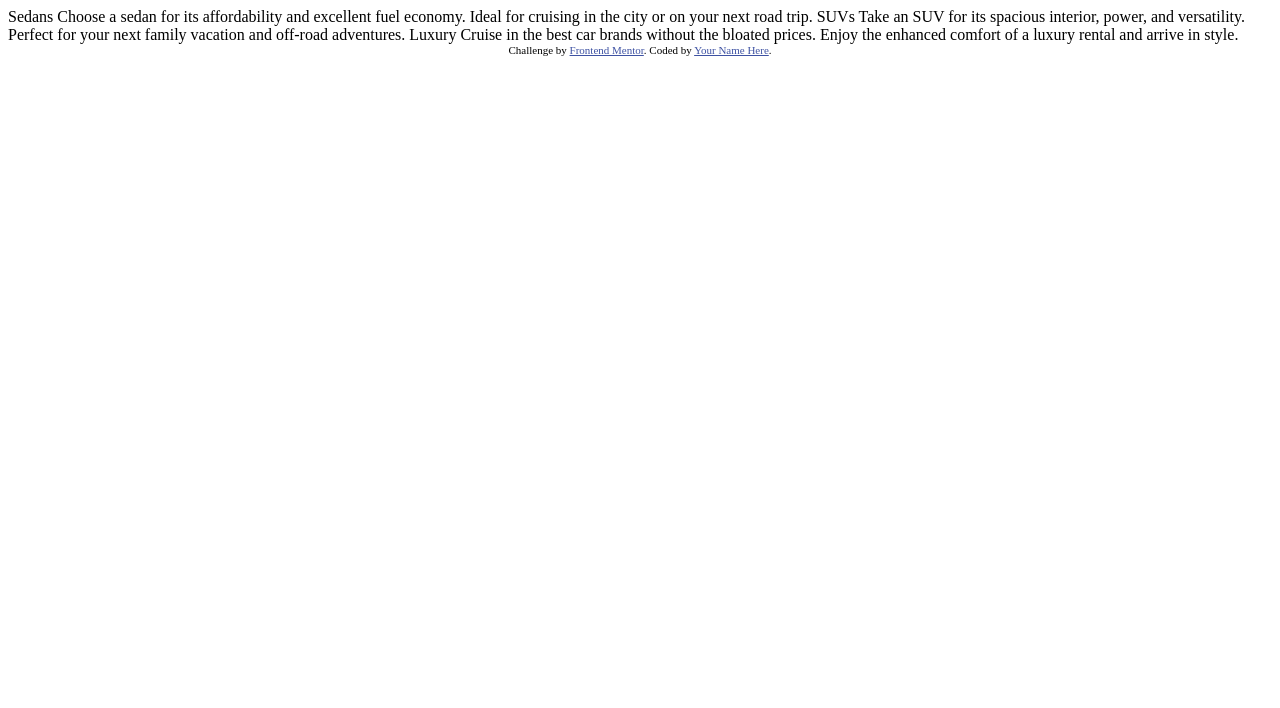
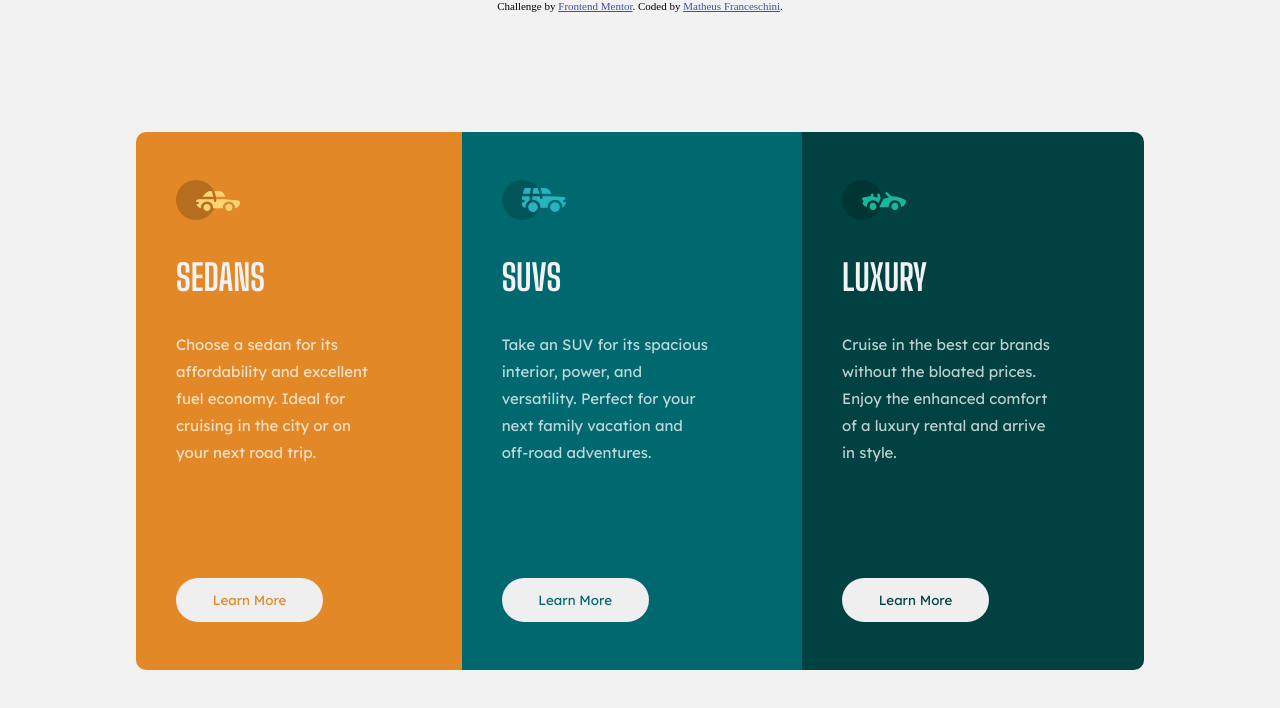
Before and after one commit to M4tprog/3-column-preview-card-component, a plain HTML site: page index.html in a window 1280 px wide. Drawn offline with Linux system fonts and the light colour scheme.

Commit message:
Finished project

```diff
--- /dev/null
+++ b/css/style.css
@@ -0,0 +1,134 @@
+@import url('https://fonts.googleapis.com/css2?family=Big+Shoulders+Display:wght@700&family=Lexend+Deca&display=swap');
+
+:root {
+    --bright-orange: hsl(31, 77%, 52%);
+    --dark-cyan: hsl(184, 100%, 22%);
+    --very-dark-cyan: hsl(179, 100%, 13%);
+    --transparent-white: hsla(0, 0%, 100%, 0.75);
+    --very-light-gray: hsl(0, 0%, 95%);
+}
+
+* {
+    margin: 0;
+    padding: 0;
+    box-sizing: border-box;
+}
+
+body {
+    background-color: var(--very-light-gray);
+}
+
+.container {
+    width: 1008px;
+    height: 536px;
+    display: grid;
+    grid-template-columns: auto auto auto;
+    position: absolute;
+    top: 50%;
+    left: 50%;
+    transform: translate(-50%, -50%);
+}
+
+.sedans-container {
+    background-color: var(--bright-orange);
+    border-radius: 10px 0 0 10px;
+}
+
+.suv-container {
+    background-color: var(--dark-cyan);
+}
+
+.luxury-container {
+    background-color: var(--very-dark-cyan);
+    border-radius: 0 10px 10px 0;
+}
+
+.category {
+    padding: 48px 40px;
+}
+
+.title {
+    font-family: 'Big Shoulders Display', cursive;
+    font-weight: 700;
+    color: var(--very-light-gray);
+    text-transform: uppercase;
+    margin: 32px 0;
+    font-size: 36px;
+}
+
+.description {
+    font-family: 'Lexend Deca', sans-serif;
+    font-weight: 400;
+    color: var(--transparent-white);
+    font-size: 15px;
+    line-height: 180%;
+}
+
+.btn-learn {
+    margin: 112px 0 0;
+    min-width: 147px;
+    min-height: 44px;
+    border: none;
+    outline: none;
+    cursor: pointer;
+    border-radius: 40px;
+    font-family: 'Lexend Deca', sans-serif;
+    font-weight: 400;
+    transition: .2s;
+}
+
+.btn-sedan {
+    color: var(--bright-orange)
+}
+
+.btn-sedan:hover {
+    color: var(--very-light-gray);
+    background-color: var(--bright-orange);
+    border: 2px solid var(--very-light-gray);
+}
+
+.btn-suv {
+    color: var(--dark-cyan)
+}
+
+.btn-suv:hover {
+    color: var(--very-light-gray);
+    background-color: var(--dark-cyan);
+    border: 2px solid var(--very-light-gray);
+}
+
+.btn-luxury {
+    color: var(--very-dark-cyan)
+}
+
+.btn-luxury:hover {
+    color: var(--very-light-gray);
+    background-color: var(--very-dark-cyan);
+    border: 2px solid var(--very-light-gray);
+}
+
+@media screen and (max-width: 375px){
+
+    .container{
+        display: grid;
+        grid-column: auto;
+        grid-template-columns: auto;
+        max-width: 80%;
+    }
+
+    .category{
+        height: 460px;
+    }
+
+    .sedans-container{
+        border-radius: 10px 10px 0 0;
+    }
+
+    .luxury-container{
+        border-radius: 0 0 10px 10px;
+    }
+
+    .btn-learn{
+        margin: 40px 0;
+    }
+}
--- a/index.html
+++ b/index.html
@@ -1,36 +1,84 @@
 <!DOCTYPE html>
 <html lang="en">
+
 <head>
   <meta charset="UTF-8">
-  <meta name="viewport" content="width=device-width, initial-scale=1.0"> <!-- displays site properly based on user's device -->
+  <meta name="viewport" content="width=device-width, initial-scale=1.0">
+  <!-- displays site properly based on user's device -->
 
   <link rel="icon" type="image/png" sizes="32x32" href="./images/favicon-32x32.png">
 
   <title>Frontend Mentor | 3-column preview card component</title>
 
+  <link rel="stylesheet" href="css/style.css">
   <!-- Feel free to remove these styles or customise in your own stylesheet 👍 -->
   <style>
-    .attribution { font-size: 11px; text-align: center; }
-    .attribution a { color: hsl(228, 45%, 44%); }
+    .attribution {
+      font-size: 11px;
+      text-align: center;
+    }
+
+    .attribution a {
+      color: hsl(228, 45%, 44%);
+    }
   </style>
 </head>
+
 <body>
-
-  Sedans
-  Choose a sedan for its affordability and excellent fuel economy. Ideal for cruising in the city
-  or on your next road trip.
-
-  SUVs
-  Take an SUV for its spacious interior, power, and versatility. Perfect for your next family vacation
-  and off-road adventures.
-
-  Luxury
-  Cruise in the best car brands without the bloated prices. Enjoy the enhanced comfort of a luxury
-  rental and arrive in style.
-
   <div class="attribution">
     Challenge by <a href="https://www.frontendmentor.io?ref=challenge" target="_blank">Frontend Mentor</a>.
-    Coded by <a href="#">Your Name Here</a>.
+    Coded by <a href="https://github.com/M4tprog" target="_blank">Matheus Franceschini</a>.
+  </div>
+  <div class="container">
+    <div class="sedans-container category">
+      <img src="images/icon-sedans.svg" alt="Sedans">
+      <h1 class="title">
+        sedans
+      </h1>
+      <p class="description">
+        Choose a sedan for its <br>
+        affordability and excellent <br>
+        fuel economy. Ideal for <br>
+        cruising in the city or on <br>
+        your next road trip.
+      </p>
+      <button class="btn-learn btn-sedan">
+        Learn More
+      </button>
+    </div>
+    <div class="suv-container category">
+      <img src="images/icon-suvs.svg" alt="Suvs">
+      <h1 class="title">
+        suvs
+      </h1>
+      <p class="description">
+        Take an SUV for its spacious <br>
+        interior, power, and <br>
+        versatility. Perfect for your <br>
+        next family vacation and <br>
+        off-road adventures.
+      </p>
+      <button class="btn-learn btn-suv">
+        Learn More
+      </button>
+    </div>
+    <div class="luxury-container category">
+      <img src="images/icon-luxury.svg" alt="Luxury">
+      <h1 class="title">
+        luxury
+      </h1>
+      <p class="description">
+        Cruise in the best car brands <br>
+        without the bloated prices. <br>
+        Enjoy the enhanced comfort <br>
+        of a luxury rental and arrive <br>
+        in style.
+      </p>
+      <button class="btn-learn btn-luxury">
+        Learn More
+      </button>
+    </div>
   </div>
 </body>
+
 </html>
```
